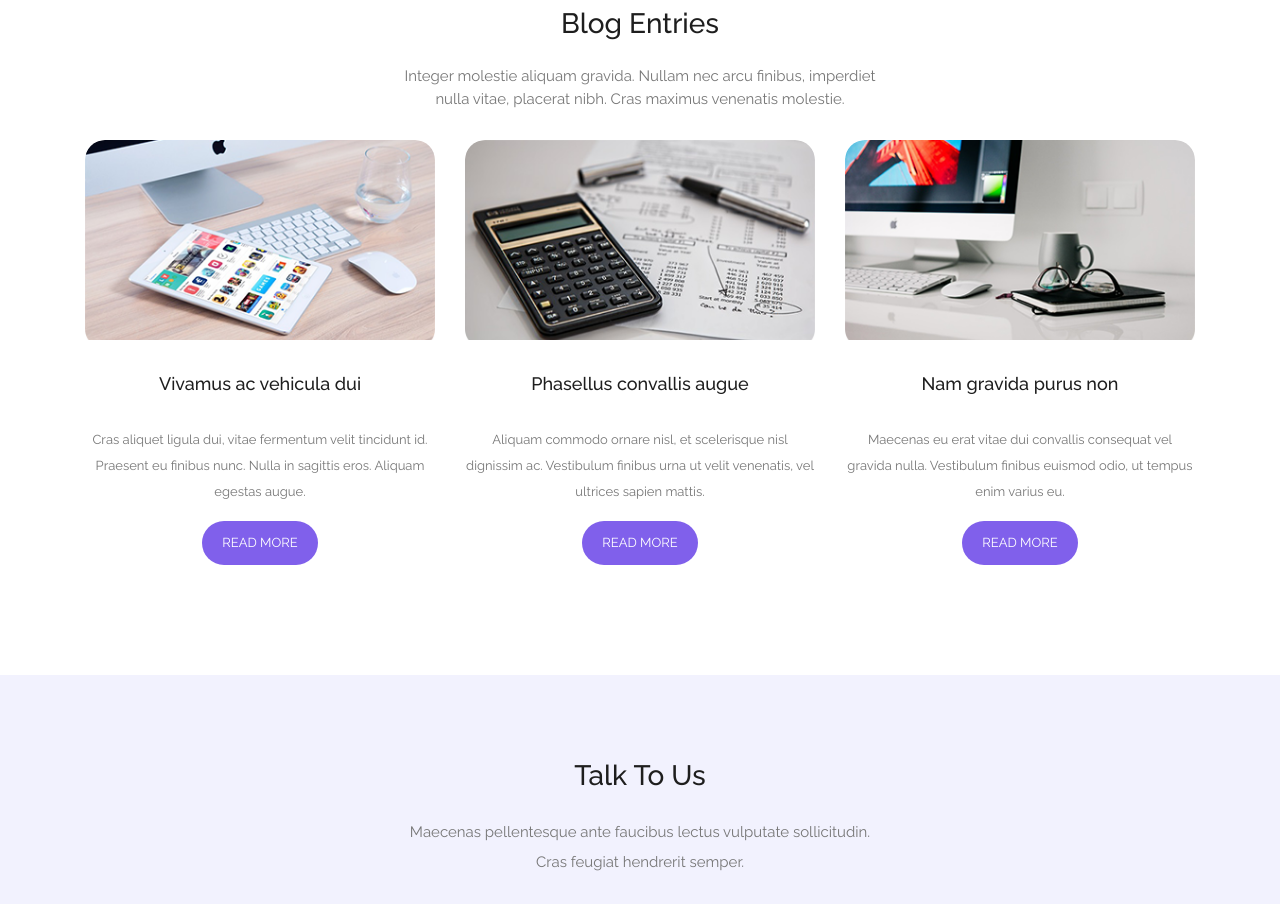
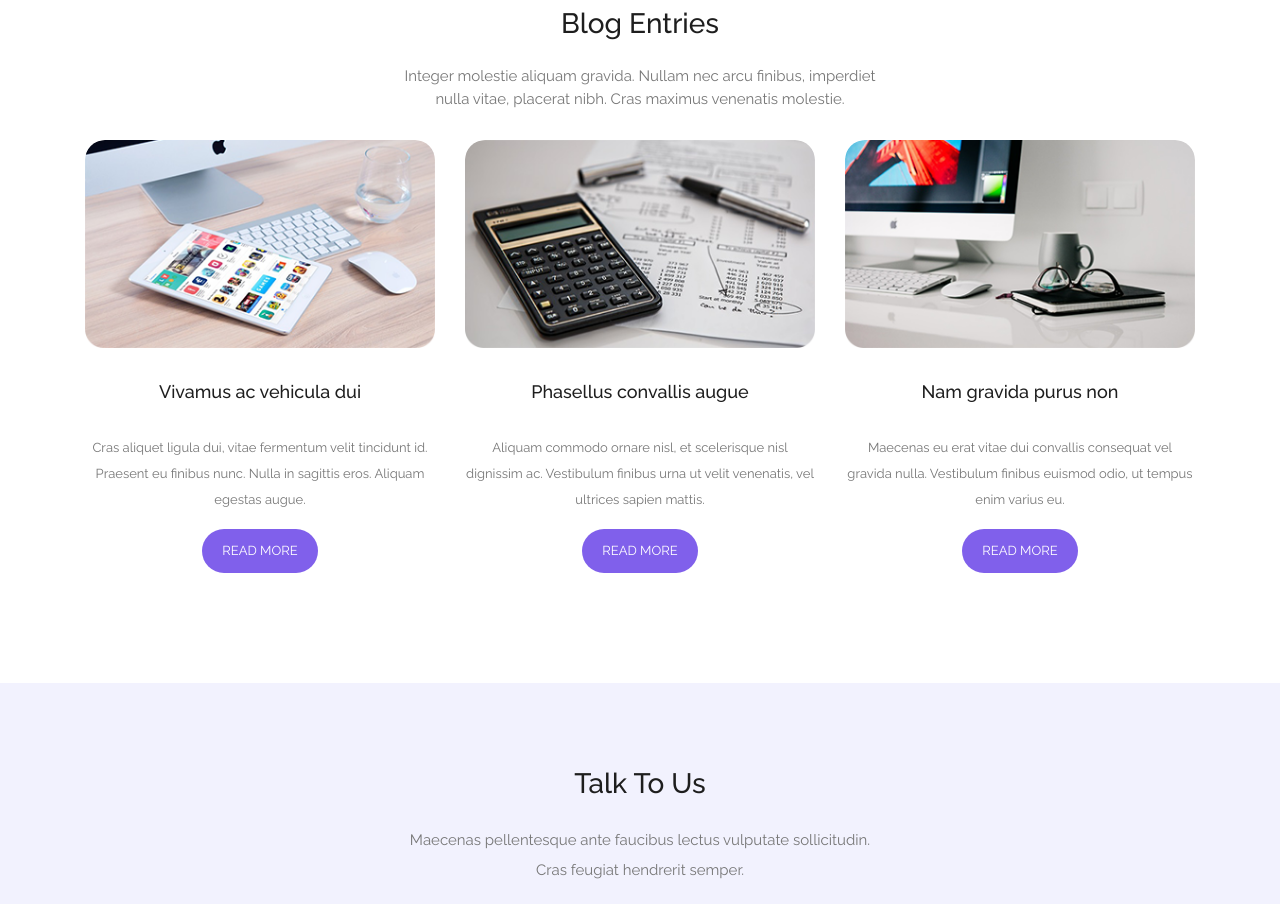
Before and after one commit to nguyenhung291203/fe-project-mini-2, a plain HTML site: page index.html in a window 1280 px wide. Shown: the part 4599-5503 px from the top of the page. Drawn offline with nearby package versions, Linux system fonts and the light colour scheme.

Commit message:
update .section-eight .inner-item .inner-image && .section-eight .inner-item .inner-image img

```diff
--- a/assets/css/styles.css
+++ b/assets/css/styles.css
@@ -628,16 +628,19 @@
 
 .section-eight .inner-item .inner-image{
     overflow: hidden;
-    /* background-size: cover; */
-    height: 200px;
-    border-top-left-radius: 20px ;
-    border-top-right-radius: 20px ;
+    background-size: cover;
+    /* height: 200px; */
+    border-top-left-radius: 20px;
+    border-top-right-radius: 20px;
     margin-bottom: 30px;
+    width: 100%;
+    aspect-ratio: 370/220;
 }
 
 .section-eight .inner-item .inner-image img{
     background-size: cover;
     width: 100%;
+    object-fit: cover;
 }
 
 .section-eight .inner-item .inner-text{
```
